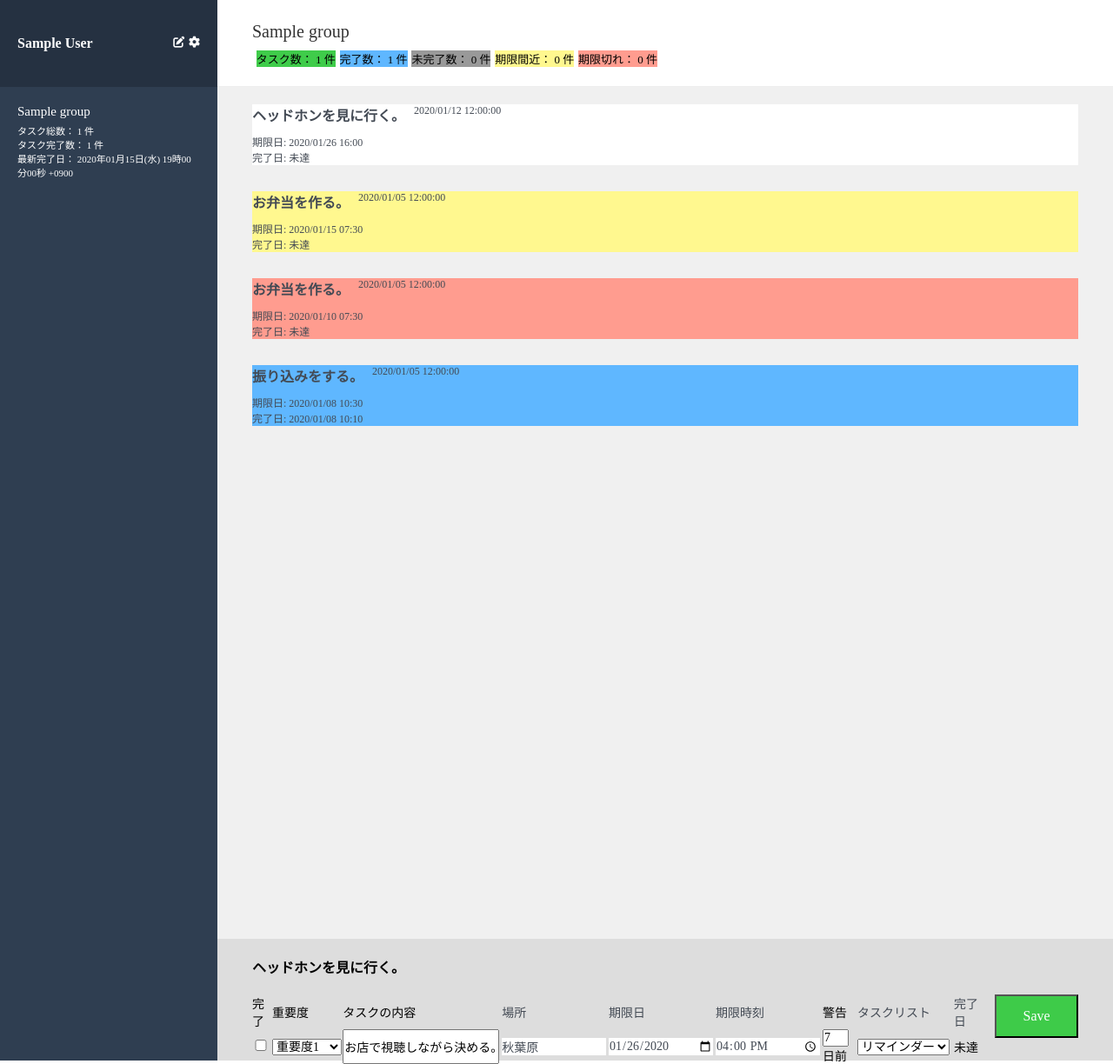
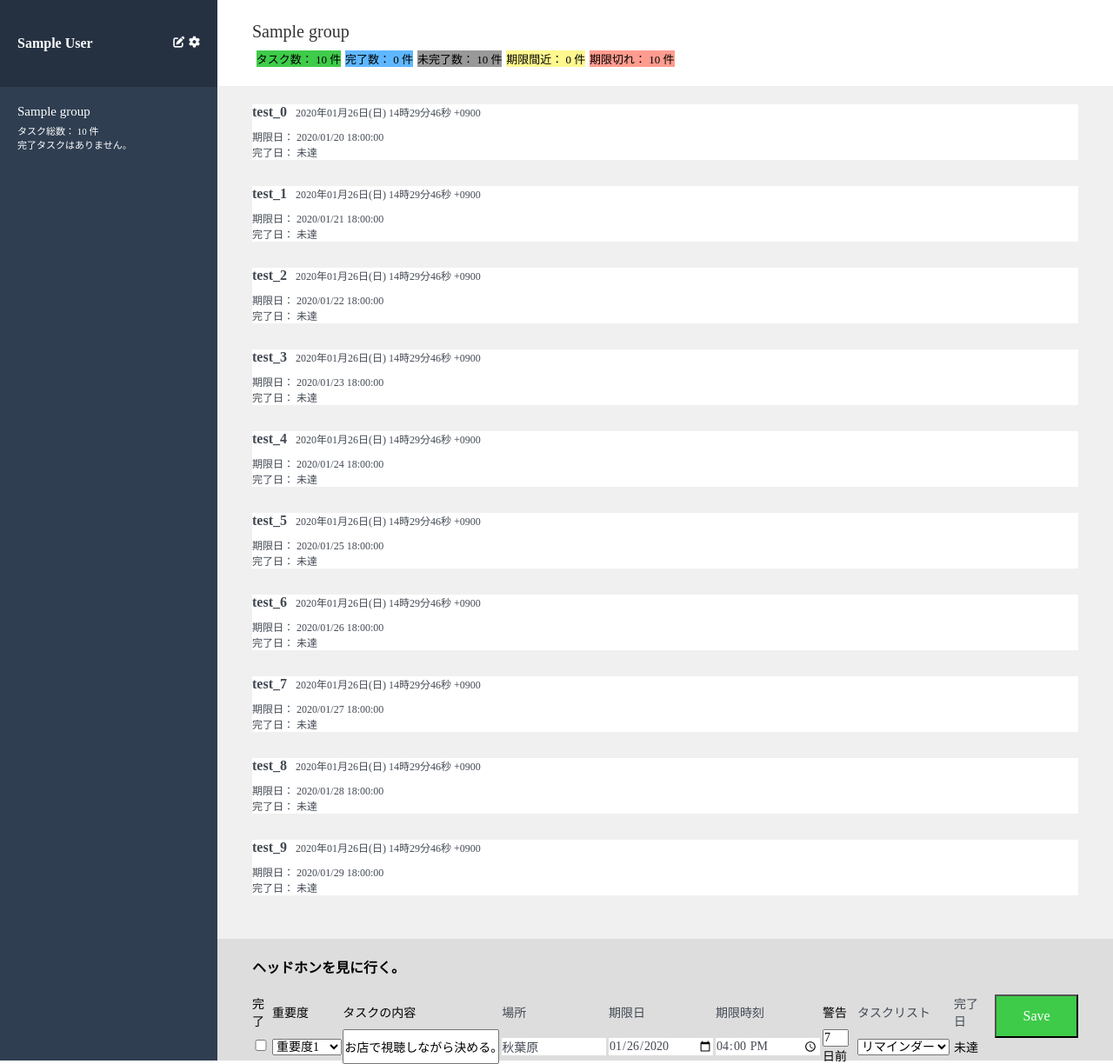
Before and after one commit to yukitaka0915-se/mytasks, a Rails app: page /groups/1/tasks in a window 1280 px wide. Shown: the whole page at 87% size. Run offline with Rails 7, Linux system fonts and the light colour scheme; a user stored in the database is signed in; data comes from the database, SQL or seed files in the repository; tables that the repository leaves empty hold one stand-in row (values such as "Sample post"); style sheets or scripts are compiled from the project's sources; some libraries are stand-ins or nearby versions.

Commit message:
create seed.rb
task seed datas

```diff
--- a/app/controllers/concerns/reminder_exists.rb
+++ b/app/controllers/concerns/reminder_exists.rb
@@ -6,15 +6,13 @@ module ReminderExists
   # ユーザーのサインアップ後に、タスクリスト「リマインダー」を作成する。
   # 正常に動作していない
   def reminder_exists
+    binding.pry
     if @group.count == 0
-      @group = Group.new(
+      Group.create(
         name: "リマインダー",
         user_id: current_user.id,
-        created_at: DateTime.now,
-        updated_at: DateTime.now,
         authority: true
       )
-      @group.save
     end
   end
 end
--- a/app/views/shared/_main_task.html.haml
+++ b/app/views/shared/_main_task.html.haml
@@ -29,54 +29,25 @@
         .main-header__edit-btn Edit
 
   .tasks
-    .task{data: {task: {id: 4}}}
-      .task--normal
-        .task__upper-info
-          %p.task__upper-info__talker
-            ヘッドホンを見に行く。
-          %p.task__upper-info__date
-            2020/01/12 12:00:00
-        .task__lower-info
-          %p.task__lower-info__target
-            期限日: 2020/01/26 16:00
-          %p.task__lower-info__complete
-            完了日: 未達
-    .task{data: {task: {id: 3}}}
-      .task--warning
-        .task__upper-info
-          %p.task__upper-info__talker
-            お弁当を作る。
-          %p.task__upper-info__date
-            2020/01/05 12:00:00
-        .task__lower-info
-          %p.task__lower-info__target
-            期限日: 2020/01/15 07:30
-          %p.task__lower-info__complete
-            完了日: 未達
-    .task{data: {task: {id: 2}}}
-      .task--overdue
-        .task__upper-info
-          %p.task__upper-info__talker
-            お弁当を作る。
-          %p.task__upper-info__date
-            2020/01/05 12:00:00
-        .task__lower-info
-          %p.task__lower-info__target
-            期限日: 2020/01/10 07:30
-          %p.task__lower-info__complete
-            完了日: 未達
-    .task{data: {task: {id: 1}}}
-      .task--complete
-        .task__upper-info
-          %p.task__upper-info__talker
-            振り込みをする。
-          %p.task__upper-info__date
-            2020/01/05 12:00:00
-        .task__lower-info
-          %p.task__lower-info__target
-            期限日: 2020/01/08 10:30
-          %p.task__lower-info__complete
-            完了日: 2020/01/08 10:10
+    - @tasks.each do |task|
+      .task{data: {task: {id: task.id}}}
+        .task--normal
+          .task__upper-info
+            %p.task__upper-info__talker
+              = task.title
+            %p.task__upper-info__date
+              = I18n.l(task.created_at)
+          .task__lower-info
+            %p.task__lower-info__target
+              期限日：
+              = I18n.l(task.target_dt)
+              = I18n.l(task.target_tm, format: :tiny)
+            %p.task__lower-info__complete
+              完了日：
+              - if task.completed.present?
+                = I18n.l(task.complete_at)
+              - else
+                未達
 
   .form
     .form__task-name
--- a/config/locales/ja.yml
+++ b/config/locales/ja.yml
@@ -204,4 +204,5 @@ ja:
       default: "%Y年%m月%d日(%a) %H時%M分%S秒 %z"
       long: "%Y/%m/%d %H:%M"
       short: "%m/%d %H:%M"
+      tiny: "%H:%M:%S"
     pm: 午後
```
Also changed, not shown: db/seeds.rb (+23 -0 lines).
